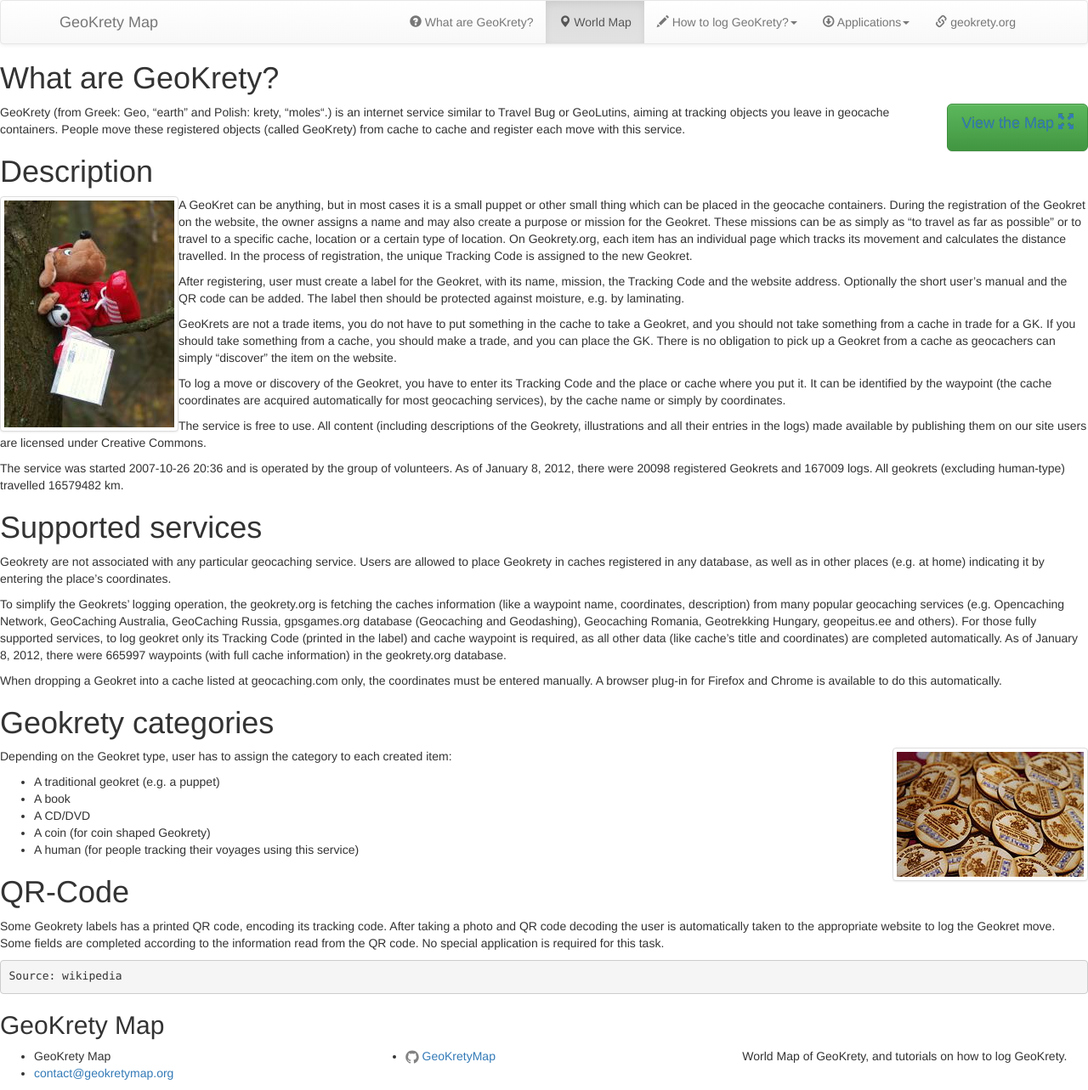
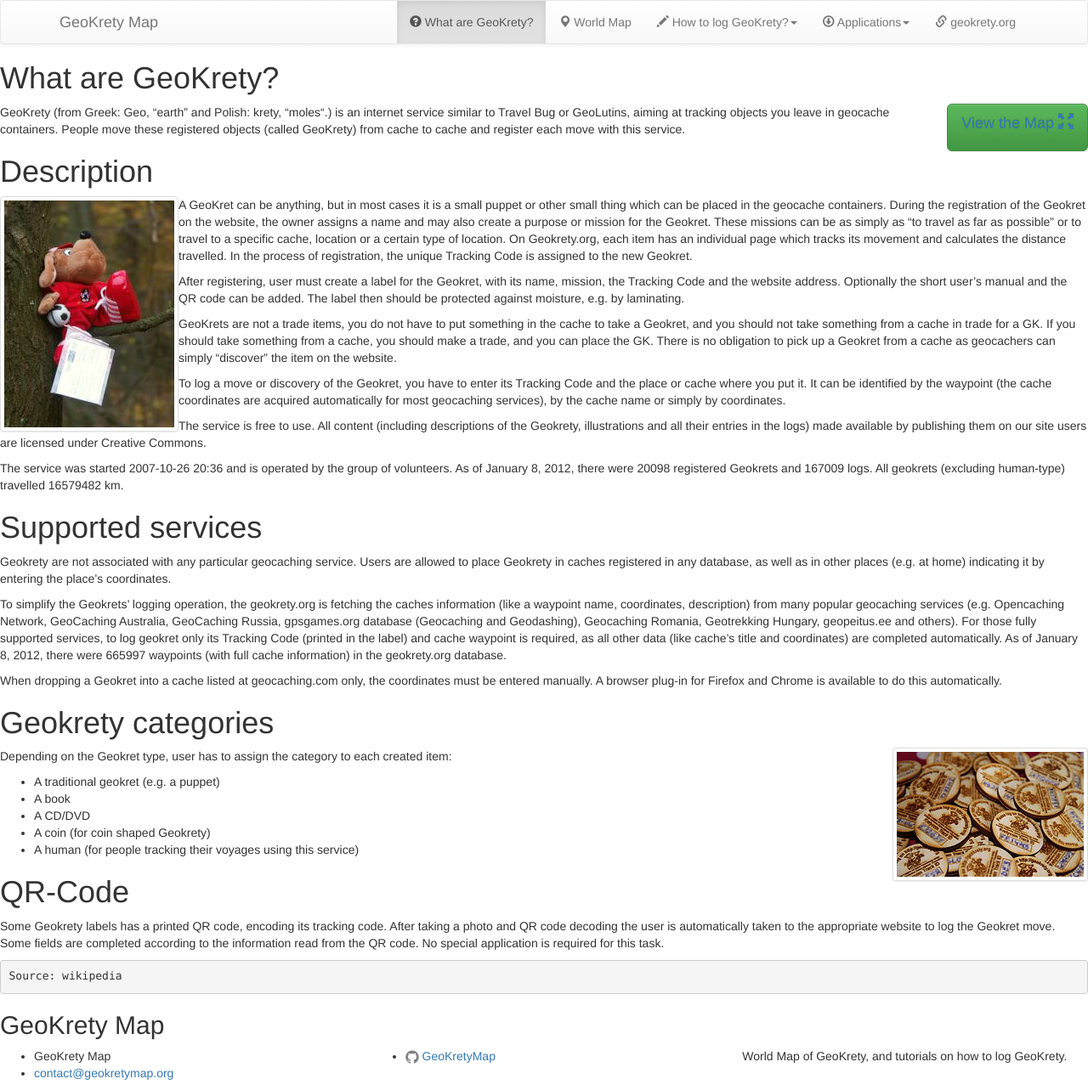
Before and after one commit to Dadaser/geokretymap.github.io, a Jekyll site: the page built from index.md, in a window 1280 px wide. Shown: the whole page at 85% size. Built offline with Jekyll 4.4.1, drawn with Linux system fonts in a browser that asks for light colours; nearby versions of some CDN libraries.

Commit message:
Grey current page, and image borders

```diff
--- a/_includes/nav.html
+++ b/_includes/nav.html
@@ -7,7 +7,7 @@
         <span class="icon-bar"></span>
         <span class="icon-bar"></span>
       </button>
-      <a class="navbar-brand" href="{{ HOME_PATH }}">{{ site.title }}</a>
+      <a class="navbar-brand" href="/">{{ site.title }}</a>
     </div>
 
     <!-- Collect the nav links, forms, and other content for toggling -->
@@ -16,13 +16,13 @@
         {% for dale in site.data.nav %}
           <!-- check to see if the data file has a submenu, and if so display it -->
           {% if dale.subcategories != null %}
-            <li class="dropdown">
+            <li class="dropdowni{% if dale.href == page.url %} active{% endif %}">
               <a href="{{ dale.url }}" class="dropdown-toggle" data-toggle="dropdown" data-hover="dropdown">
                 {% if dale.glyph != null %}<span class="{{ dale.glyph }}"></span> {% endif %}
                 {{ dale.title }}<span class="caret"></span></a>
               <ul class="dropdown-menu">
                 {% for subcategory in dale.subcategories %}
-                <li>
+                <li class="{% if subcategory.subhref == page.url %}active{% endif %}">
                   <a href="{{ subcategory.subhref }}">
                     {% if subcategory.glyph != null %}<span class="{{ subcategory.glyph }}"></span> {% endif %}
                     {% if subcategory.icon != null %}<img src="{{ subcategory.icon }}" width="30px" />{% endif %}
@@ -33,7 +33,7 @@
               </ul>
           {% else %}
             <!-- display the top level navigation for items that don’t have a submenu -->
-            <li class="{% if dale.active != null %}{{ dale.active }}{% endif %}">
+            <li class="{% if dale.href == page.url %}active{% endif %}">
             <a href="{{ dale.href }}">{% if dale.glyph != null %}<span class="{{ dale.glyph }}"></span> {% endif %}{{ dale.title }}</a>
           {% endif %}
         </li>
--- a/css/geokretymap.css
+++ b/css/geokretymap.css
@@ -11,3 +11,18 @@
   height: 16px;
   vertical-align: middle;
 }
+
+
+.leaflet-popup-content > h1 {
+  font-size: 16px;
+}
+
+.leaflet-popup-content > img {
+  display: block;
+  border-radius: 12px;
+  margin-top: 15px;
+  margin-bottom: 15px;
+  margin-left: auto;
+  margin-right: auto;
+  box-shadow: 5px 5px 5px #888888;
+}
--- a/geokrety-map.html
+++ b/geokrety-map.html
@@ -1,5 +1,5 @@
 ---
-layout: page
+layout: map
 title: GeoKrety World Map
 permalink: /geokrety-world-map/
 map-engine: leaflet
```
